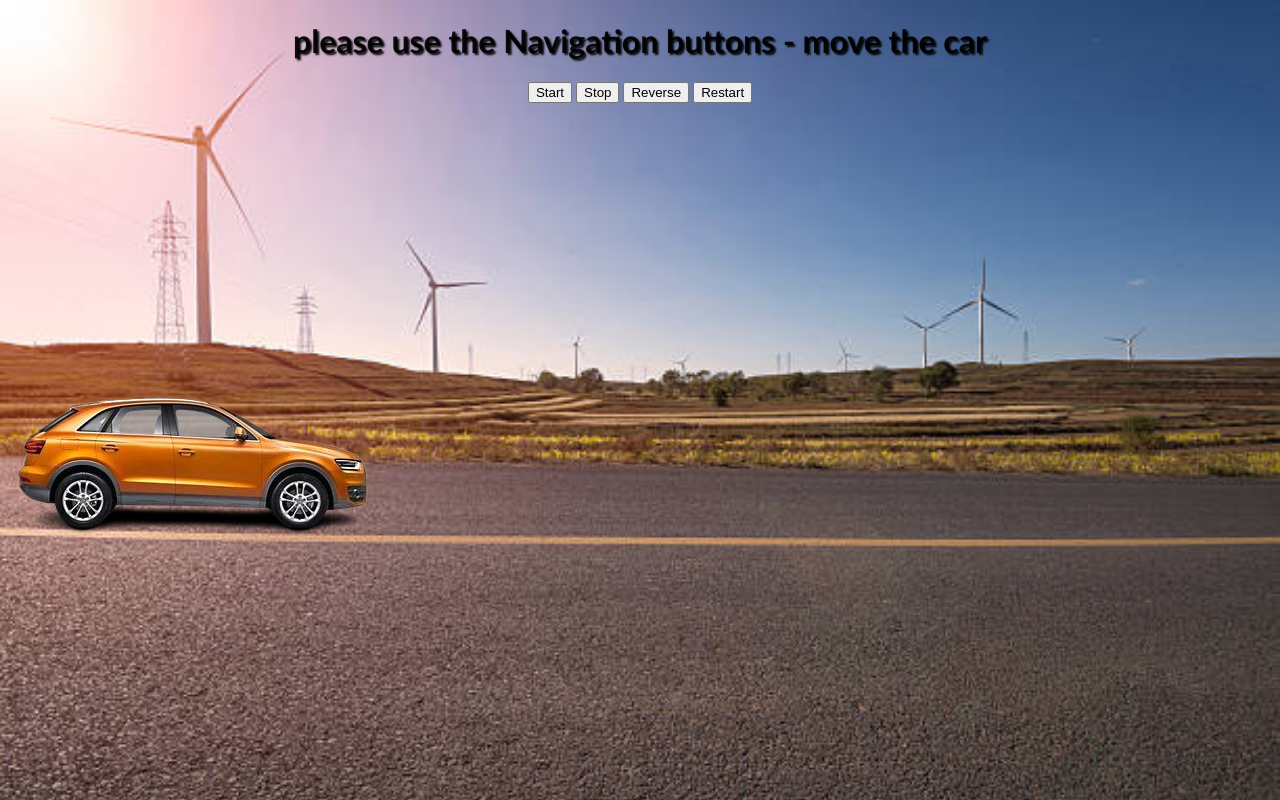
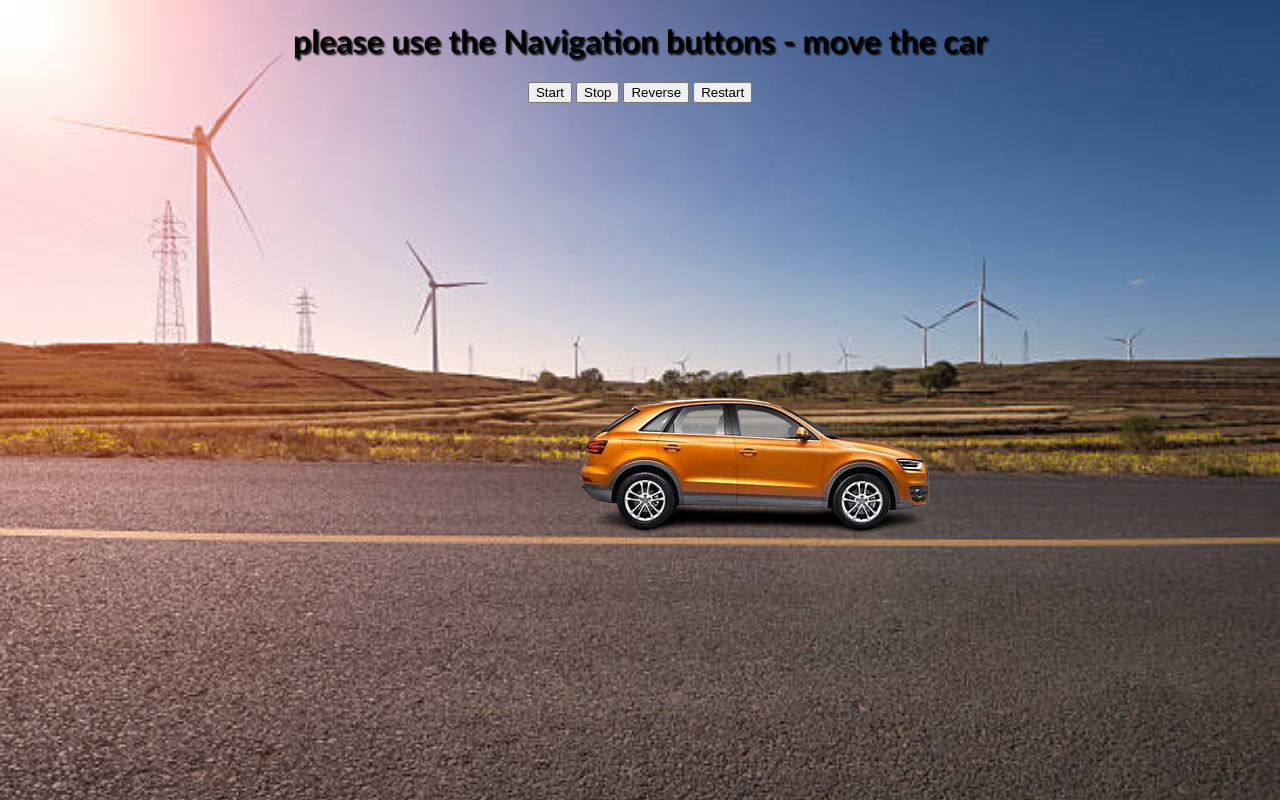
Before and after one commit to RATHINAVELMATHAIYAN/JS-Simulation-Car, a plain HTML site: page index.html in a window 1280 px wide. Both pictures are taken after a click on the button "Start". Drawn offline with Linux system fonts and the light colour scheme.

Commit message:
modified index.html

```diff
--- a/index.html
+++ b/index.html
@@ -22,7 +22,26 @@
         <img id="myimg" src="images/car_image-removebg-preview.png".style>
     </form>
     <script>
+        var animation;
+        function init() {
+            img = document.getElementById("myimg");
+            img.style.position = 'absolute';
+            img.style.left = '0px';
 
+        }
+        window.onload = init;
+        function start() {
+            img.style.left = parseInt(img.style.left) + 10 + 'px';
+            animation = setTimeout(start, 50);
+        }
+        function reverse() {
+            img.style.left = parseInt(img.style.left) + -10 + 'px';
+            animation = setTimeout(reverse, 50);
+        }
+        function stop() {
+            clearTimeout(animation);
+            img.style.left = 'paused';
+        }
     </script>
 </body>
 </html>
```
